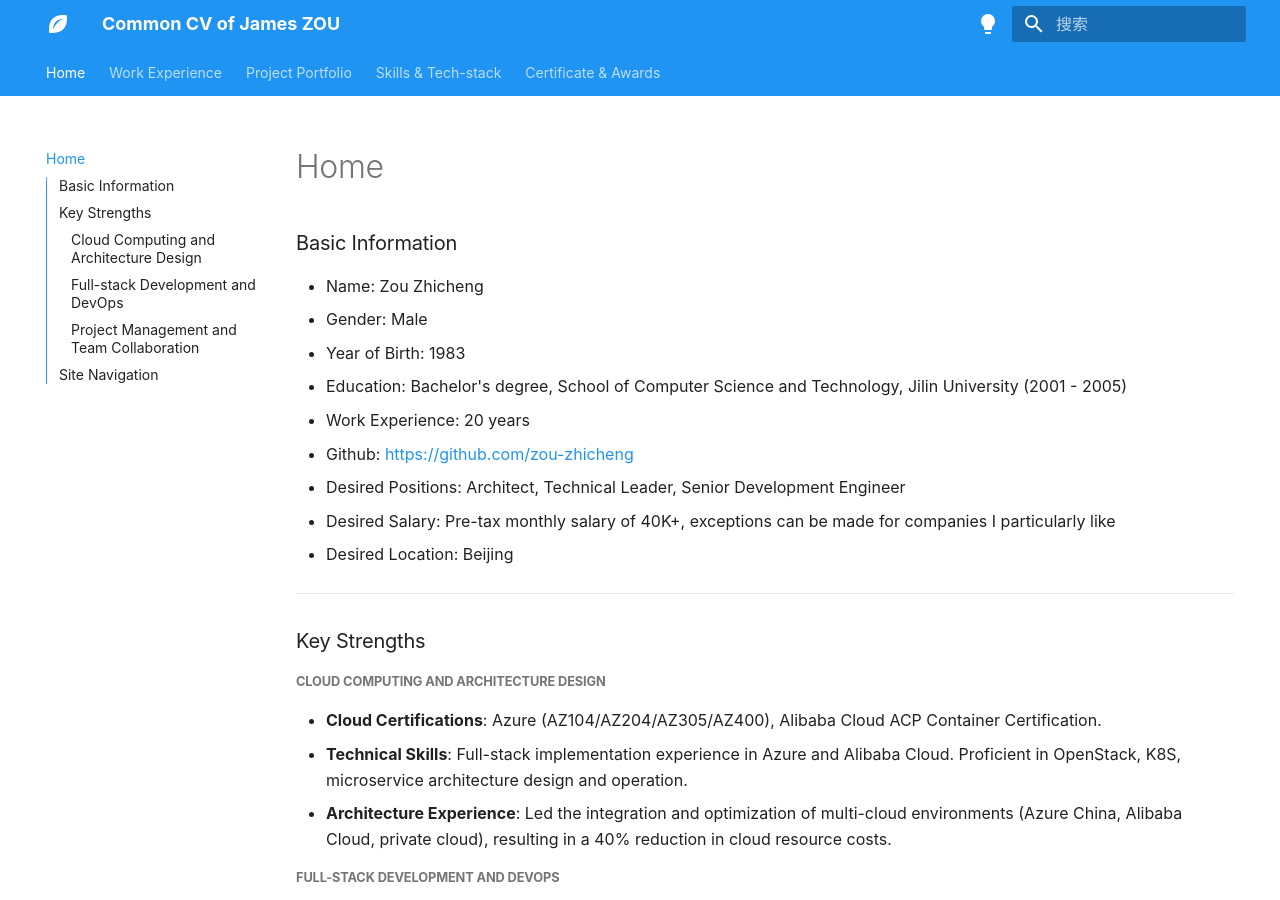
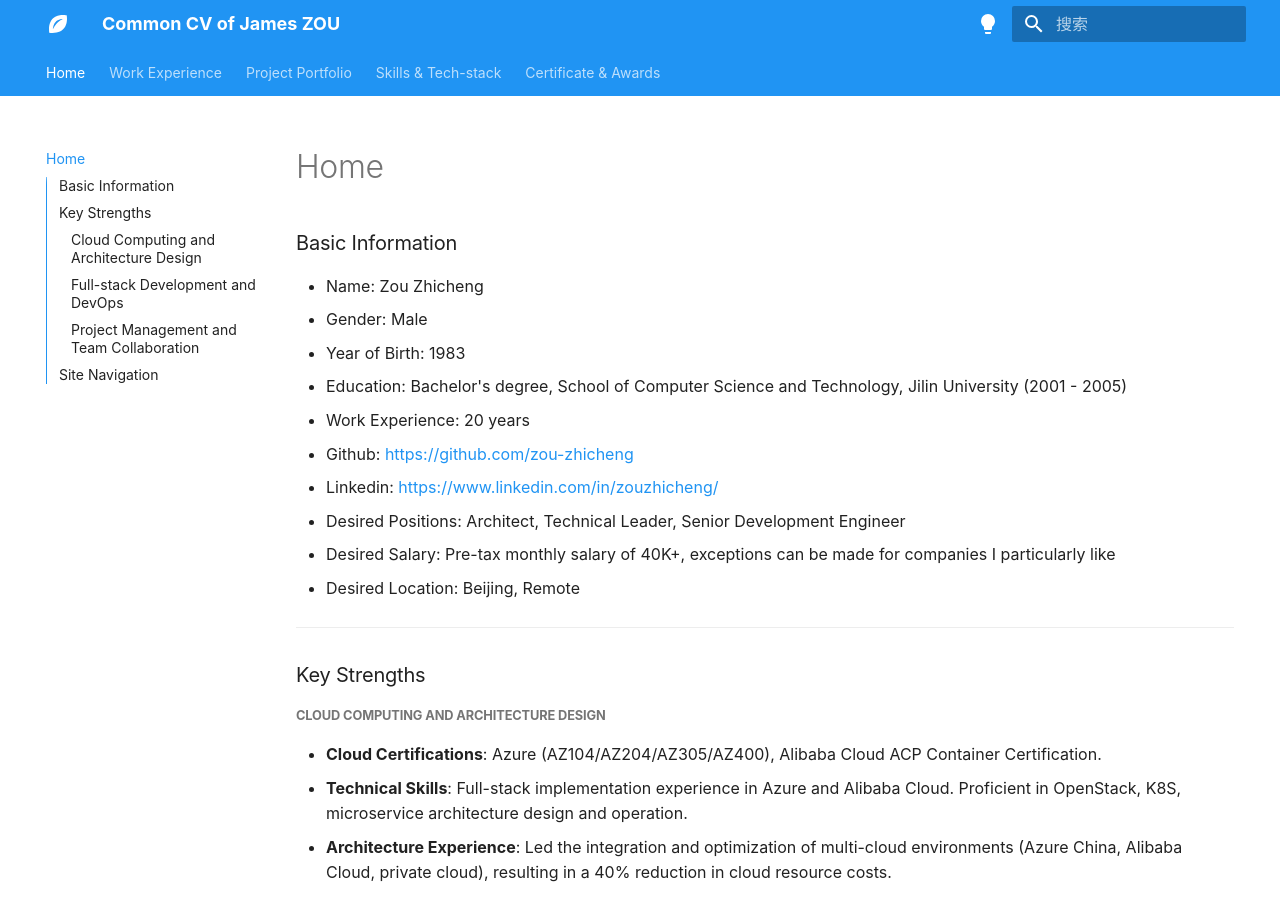
Before and after one commit to zou-zhicheng/cv-common-en, an MkDocs documentation site: the page built from docs/index.md, in a window 1280 px wide and 900 px high. Built offline with MkDocs 1.6.1 and Material for MkDocs 9.7.7, drawn with Linux system fonts in a browser that asks for light colours; some web fonts are replaced.

Commit message:
add linkedin

```diff
--- a/docs/index.md
+++ b/docs/index.md
@@ -5,9 +5,10 @@
 - Education: Bachelor's degree, School of Computer Science and Technology, Jilin University (2001 - 2005)
 - Work Experience: 20 years
 - Github: [https://github.com/zou-zhicheng](https://github.com/zou-zhicheng)
+- Linkedin: [https://www.linkedin.com/in/zouzhicheng/](https://www.linkedin.com/in/zouzhicheng/)
 - Desired Positions: Architect, Technical Leader, Senior Development Engineer
 - Desired Salary: Pre-tax monthly salary of 40K+, exceptions can be made for companies I particularly like
-- Desired Location: Beijing
+- Desired Location: Beijing, Remote
 
 ---
 
```
Also changed, not shown: CodeCV.md (+1 -0 lines), 2 other files.
